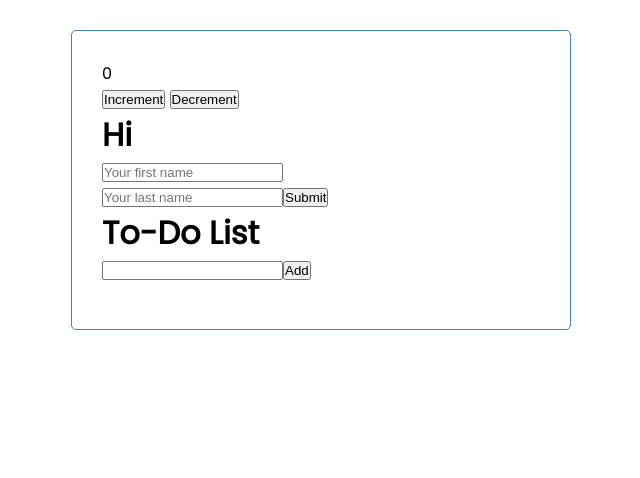
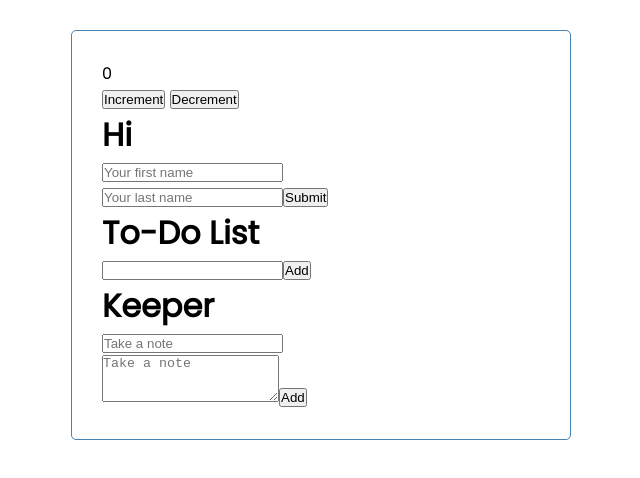
Before and after one commit to modupeadeonojobi/task-managa, a React (Create React App) app: page / in a window 1280 px wide. Shown: the top 478 px of the page, without its empty margins (319-959 px from the left). Built offline with nearby package versions, Linux system fonts and the light colour scheme.

Commit message:
feat: add keeper app

```diff
--- a/src/App.js
+++ b/src/App.js
@@ -4,7 +4,8 @@ import { useState } from 'react';
 import AddTask from './components/AddTask';
 import Counter from './state/Counter';
 import Form from './state/Form';
-import Todo from './state/Todos/Todo';
+import Todo from './state/todos/Todo';
+import Keeper from './state/keeper/Keeper';
 
 function App() {
   const [tasks, setTasks] = useState([
@@ -48,6 +49,7 @@ function App() {
       <Counter />
       <Form />
       <Todo />
+      <Keeper />
     </div>
   );
 }
--- /dev/null
+++ b/src/state/keeper/CreateArea.js
@@ -0,0 +1,53 @@
+import { useState } from 'react';
+
+const CreateArea = ({ onAdd }) => {
+  const [note, setNote] = useState({
+    title: '',
+    content: '',
+  });
+
+  const handleChange = (event) => {
+    const { name, value } = event.target;
+
+    setNote((prevState) => {
+      return {
+        // We have to take note of the previous value because it's two input
+        ...prevState,
+        [name]: value,
+      };
+    });
+  };
+
+  const submitNote = (event) => {
+    event.preventDefault();
+    onAdd(note);
+    setNote({
+      title: '',
+      content: '',
+    });
+  };
+
+  return (
+    <div>
+      <form>
+        <input
+          name='title'
+          value={note.title}
+          placeholder='Take a note'
+          onChange={handleChange}
+        />
+        <br />
+        <textarea
+          name='content'
+          value={note.content}
+          placeholder='Take a note'
+          onChange={handleChange}
+          rows='3'
+        />
+        <button onClick={submitNote}>Add</button>
+      </form>
+    </div>
+  );
+};
+
+export default CreateArea;
--- /dev/null
+++ b/src/state/keeper/Keeper.js
@@ -0,0 +1,37 @@
+import { useState } from 'react';
+import CreateArea from './CreateArea';
+import Note from './Note';
+
+const Keeper = () => {
+  const [notes, setNotes] = useState([]);
+
+  const addNote = (newNote) => {
+    setNotes((prevState) => {
+      return [...prevState, newNote];
+    });
+  };
+
+  const deleteNote = (id) => {
+    setNotes((prevNote) => {
+      return prevNote.filter((item, i) => i !== id);
+    });
+  };
+
+  return (
+    <div>
+      <h1>Keeper</h1>
+      <CreateArea onAdd={addNote} />
+      {notes.map((noteItem, i) => (
+        <Note
+          key={i}
+          title={noteItem.title}
+          id={i}
+          content={noteItem.content}
+          onDelete={deleteNote}
+        />
+      ))}
+    </div>
+  );
+};
+
+export default Keeper;
--- /dev/null
+++ b/src/state/keeper/Note.js
@@ -0,0 +1,18 @@
+import React from 'react';
+
+const Note = ({ title, content, id, onDelete }) => {
+  const handleDelete = (event) => {
+    event.preventDefault();
+    onDelete(id);
+  };
+
+  return (
+    <div>
+      <h4>{title}</h4>
+      <p>{content}</p>
+      <button onClick={handleDelete}>Delete</button>
+    </div>
+  );
+};
+
+export default Note;
```
